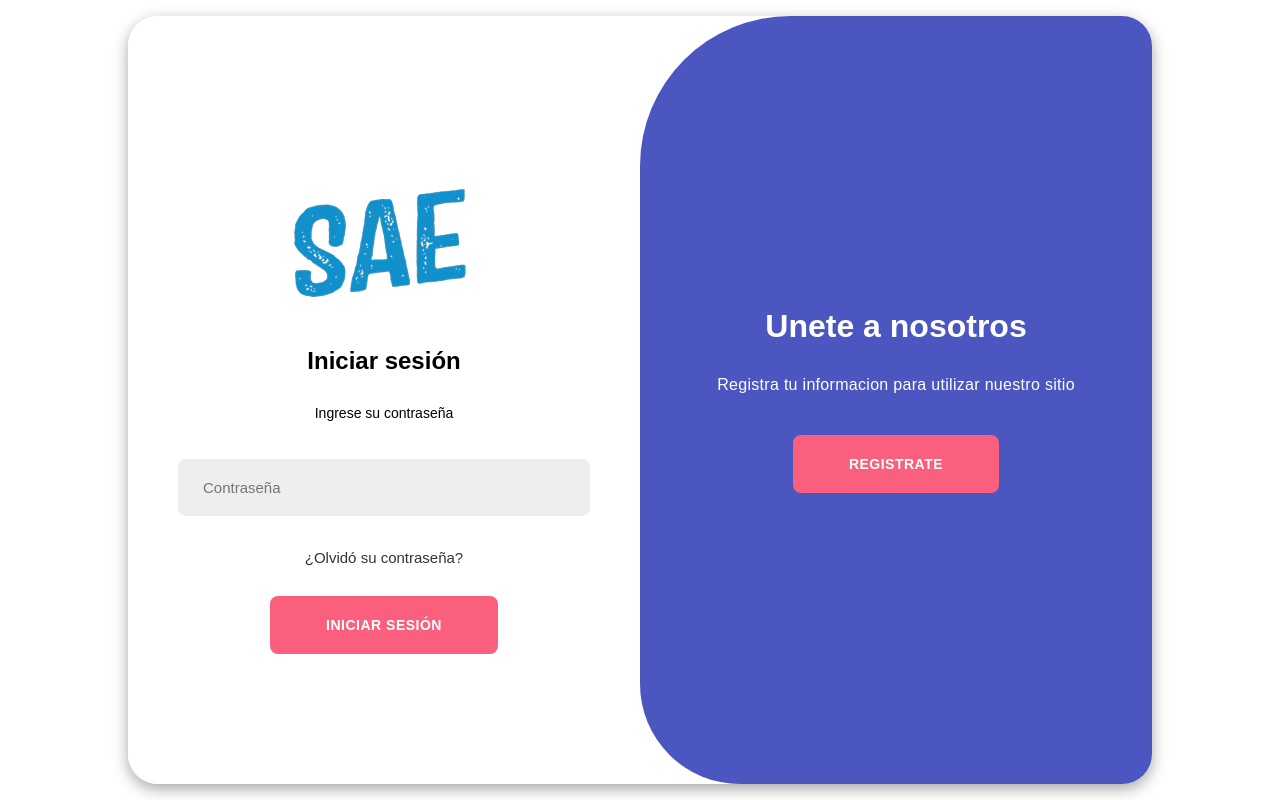
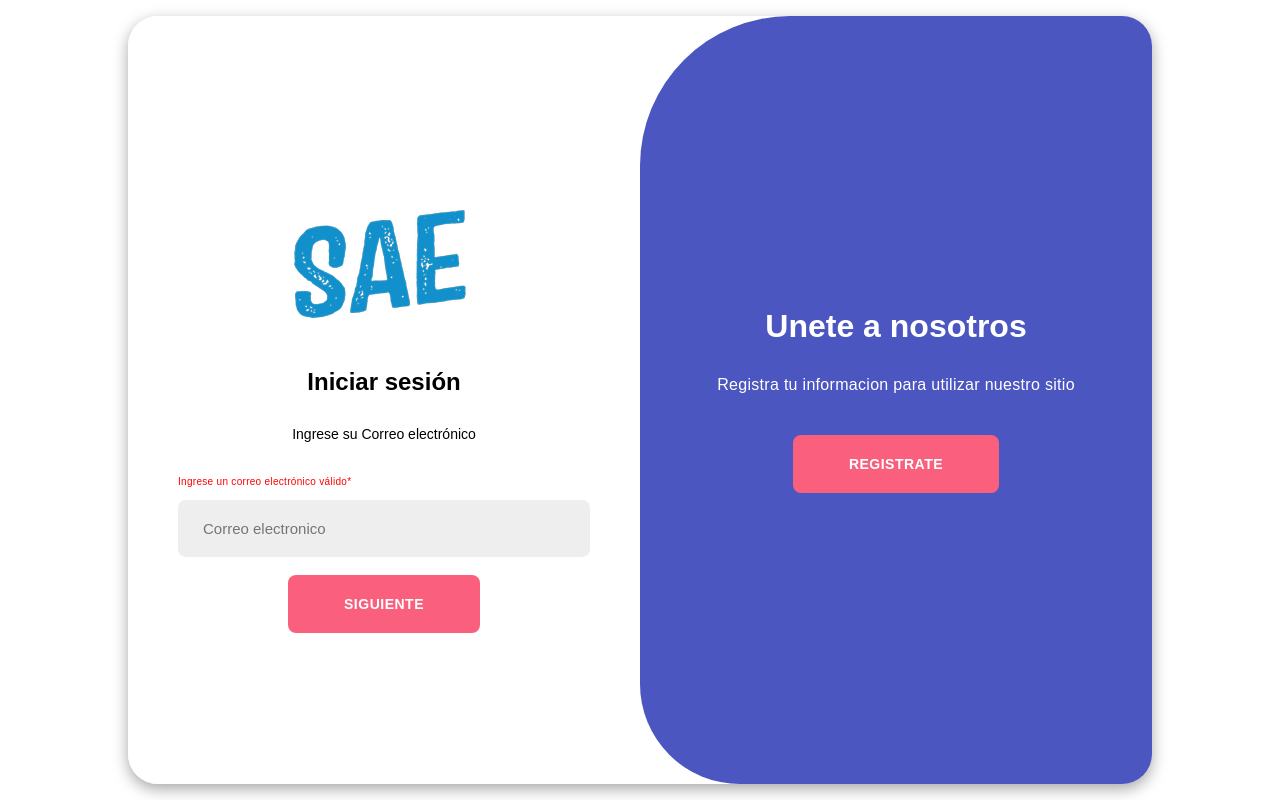
Before and after one commit to Tito2312/Login1-sae, a plain HTML site: page index.html in a window 1280 px wide. Both pictures are taken after a click on the button "SIGUIENTE". Drawn offline with Linux system fonts and the light colour scheme.

Commit message:
se realizaron cambios de validacion y muestra del correo.T23

```diff
--- a/index.html
+++ b/index.html
@@ -3,6 +3,7 @@
 <head>
     <meta charset="UTF-8">
     <meta name="viewport" content="width=device-width, initial-scale=1.0">
+    <script src="https://kit.fontawesome.com/f5ce703e18.js" crossorigin="anonymous"></script>
     <link rel="stylesheet" href="style.css">
     <title>LOGIN1</title>
 </head>
@@ -24,8 +25,13 @@
                 <img src="imgs/LogoSample_ByTailorBrands.jpg" alt="">
                 <h2>Iniciar sesión</h2>
                 <span class="viewF">Ingrese su Correo electrónico</span>
-                <span class="hiddenF">Ingrese su contraseña</span>
-                <input class="viewF" type="email" placeholder="Correo electronico">
+                <div class="back">
+                    <i class="fa-solid fa-chevron-left hiddenF" id="arrowBack"></i>
+                    <span class="hiddenF">Ingrese su contraseña</span>
+                </div>
+                <p class="viewF" id="WrongE"></p>
+                <input class="viewF" type="email" placeholder="Correo electronico" required>
+                <p class="hiddenF" id="spanC"></p>
                 <input class="hiddenF" type="password" placeholder="Contraseña" >
                 <a href="" class="hiddenF">¿Olvidó su contraseña?</a>
                 <button class="viewF" id="btn-next">Siguiente</button>
--- a/script.js
+++ b/script.js
@@ -13,19 +13,49 @@ btnLogin.addEventListener('click', ()=>{
 const btnNext = document.getElementById("btn-next")
 const hiddenElements = document.querySelectorAll(".hiddenF")
 const viewedElements = document.querySelectorAll(".viewF")
+const spanC = document.getElementById("spanC")
+const WrongE = document.getElementById("WrongE")
 
-btnNext.addEventListener("click", ()=>{
+btnNext.addEventListener("click", () => {
+    const correoInput = document.querySelector('.viewF[type="email"]');
+    const correo = correoInput.value;
 
-    viewedElements.forEach(element =>{
-        element.style.display = "none"
-    })
-    hiddenElements.forEach(element =>{
+    function validarCorreo(correo) {
+        const patron = /^[a-zA-Z0-9_.+-]+@[a-zA-Z0-9-]+\.[a-zA-Z0-9-.]+$/;
+        return patron.test(correo);
+    }
+    if (validarCorreo(correo)) {
+        spanC.textContent = correo
+        viewedElements.forEach(element => {
+            element.style.display = "none";
+        });
+
+        hiddenElements.forEach(element => {
+            if (window.getComputedStyle(element).display === "none") {
+                element.style.display = "flex";
+            } else {
+                element.style.display = "none";
+            }
+        });
+    } else {
+        WrongE.textContent = "Ingrese un correo electrónico válido*"
+        alert("Por favor, ingrese un correo electrónico válido.");
+    }
+});
+
+const arrowBack = document.getElementById("arrowBack")
+
+arrowBack.addEventListener("click", ()=>{
+
+    hiddenElements.forEach(element => {
+        element.style.display = "none";
+    });
+
+    viewedElements.forEach(element => {
         if (window.getComputedStyle(element).display === "none") {
-            element.style.display = "flex"
-
-        }else{
+            element.style.display = "flex";
+        } else {
             element.style.display = "none";
         }
-    })
-
+    });
 })
--- a/style.css
+++ b/style.css
@@ -68,8 +68,8 @@ body{
 
 .hiddenF{
     display: none;
-    justify-content: center;
-    align-items: center;
+    /* justify-content: center;
+    align-items: center; */
 }
 
 
@@ -81,6 +81,34 @@ body{
     flex-direction: column;
     padding: 0 50px;
     height: 100%;
+}
+
+.back{
+    width: 100%;
+    display: flex;
+    align-items: center;
+}
+
+.back i{
+    margin-right: 100px;
+    cursor: pointer;
+}
+
+#WrongE{
+    margin: 0;
+    padding: 0;
+    font-size: 10px;
+    color: red;
+}
+
+.container .div-form p{
+    border: none;
+    margin: 8px 0;
+    padding: 20px 25px;
+    font-size: 15px;
+    border-radius: 8px;
+    width: 100%;
+    outline: none;
 }
 
 .container input{
```
